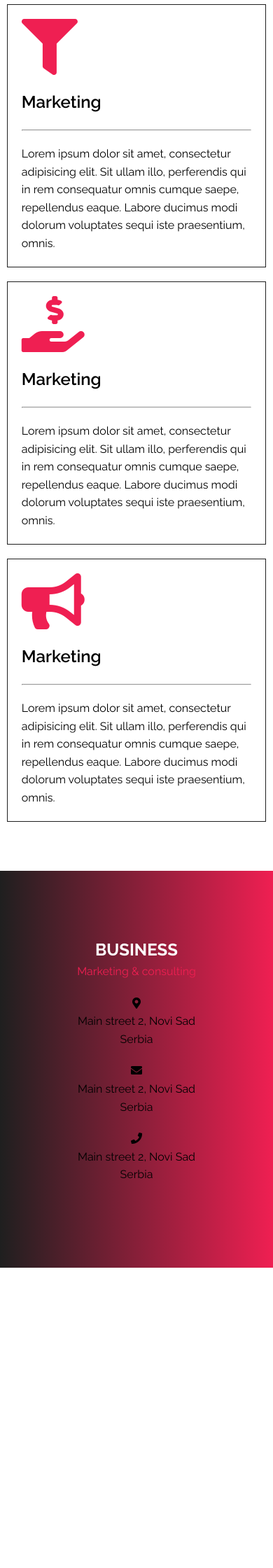
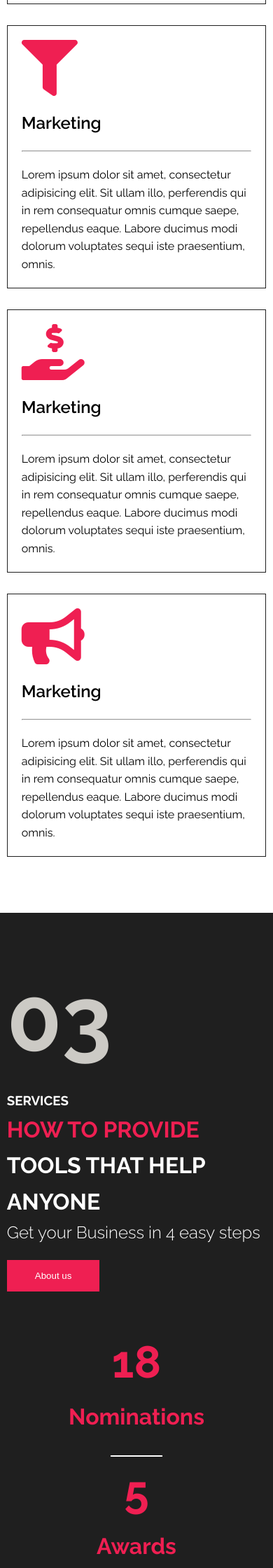
Before and after one commit to srdjanpetkovski/Business, a PHP site: page / in a window 390 px wide. Shown: the part 3760-6000 px from the top of the page at 70% size. Before the commit the page ends 5571 px from the top, so only its background shows below. Run offline with PHP 8.4, Linux system fonts and the light colour scheme; some libraries are stand-ins or nearby versions.

Commit message:
business responsive

```diff
--- a/index.php
+++ b/index.php
@@ -1,7 +1,7 @@
 <?php include "partials/header.php"; ?>
 
     <!-- header -->
-    <header>
+    <header class="mainHeader">
         <h1>Trusted and <br> professionals advisers</h1>
         <h3>For your business</h3>
         <p>Showcase your Profile to the world using online CV builder and Get Hired Faster</p>
@@ -83,4 +83,36 @@
         </article>
     </section>
 
+    <!-- business -->
+    <section class="business">
+        <header class="container headings">
+            <article>
+                <h2>03</h2>
+            </article>
+            <article>
+                <h3>SERVICES</h3>
+                <h2><span>HOW TO PROVIDE</span> TOOLS THAT HELP ANYONE</h2>
+                <h4>Get your Business in 4 easy steps</h4>
+                <button>About us</button>
+            </article>
+        </header>
+        <div class="container counter">
+            <div class="col">
+                <h2>18</h2>
+                <h4>Nominations</h4>
+                <hr>
+            </div>
+            <div class="col">
+                <h2>5</h2>
+                <h4>Awards</h4>
+                <hr>
+            </div>
+            <div class="col">
+                <h2>45</h2>
+                <h4>Agencies</h4>
+                <hr>
+            </div>
+        </div>
+    </section>
+
 <?php include "partials/footer.php"; ?>
--- a/scss/style.css
+++ b/scss/style.css
@@ -252,7 +252,7 @@ nav ul li:nth-child(6) a:hover {
 /*********************
 header
 *********************/
-header {
+.mainHeader {
   background-image: url("../img/header.jpg");
   background-position: center;
   background-size: cover;
@@ -277,7 +277,7 @@ header {
 }
 
 @media (max-width: 767px) {
-  header {
+  .mainHeader {
     text-align: left;
     padding: 35px;
     display: -webkit-box;
@@ -298,28 +298,28 @@ header {
   }
 }
 
-header h1 {
+.mainHeader h1 {
   font-size: 4rem;
   line-height: 1.3;
 }
 
 @media (max-width: 767px) {
-  header h1 {
+  .mainHeader h1 {
     font-size: 3rem;
   }
 }
 
-header h3 {
+.mainHeader h3 {
   color: #ef1f52;
   font-size: 2rem;
 }
 
-header p {
+.mainHeader p {
   font-size: 21px;
   color: #ef1f52;
 }
 
-header button {
+.mainHeader button {
   padding: 15px 40px;
   background: #ef1f52;
   color: #fff;
@@ -328,7 +328,7 @@ header button {
   cursor: pointer;
 }
 
-header button:hover {
+.mainHeader button:hover {
   background: #1f1f1f;
   -webkit-transition: 0.4s ease;
   transition: 0.4s ease;
@@ -474,6 +474,9 @@ services
           flex: 0 0 30%;
   border: 1px solid #1f1f1f;
   padding: 20px;
+  margin-bottom: 55px;
+  -webkit-transition: 0.4s ease;
+  transition: 0.4s ease;
 }
 
 @media (max-width: 767px) {
@@ -481,13 +484,11 @@ services
     -webkit-box-flex: 0;
         -ms-flex: 0 0 100%;
             flex: 0 0 100%;
-    margin-bottom: 20px;
+    margin-bottom: 30px;
   }
 }
 
 .services article:hover {
-  -webkit-transition: 0.4s ease;
-  transition: 0.4s ease;
   -webkit-transform: scale(1.1);
           transform: scale(1.1);
   -webkit-box-shadow: 0 0 20px #cccac5;
@@ -509,34 +510,92 @@ services
   margin-bottom: 20px;
 }
 
-.services article:nth-child(1) {
-  margin-bottom: 55px;
+/*********************
+business
+*********************/
+.business {
+  background: #1f1f1f;
+  color: #fff;
+}
+
+.business .headings button {
+  padding: 15px 40px;
+  background: #ef1f52;
+  color: #fff;
+  border: none;
+  margin-top: 20px;
+  cursor: pointer;
+}
+
+.business .headings button:hover {
+  background: #1f1f1f;
+  -webkit-transition: 0.4s ease;
+  transition: 0.4s ease;
+}
+
+.business .counter {
+  padding-bottom: 50px;
+  display: -webkit-box;
+  display: -ms-flexbox;
+  display: flex;
+  -ms-flex-wrap: wrap;
+      flex-wrap: wrap;
+  -webkit-box-pack: justify;
+      -ms-flex-pack: justify;
+          justify-content: space-between;
+  -webkit-box-align: center;
+      -ms-flex-align: center;
+          align-items: center;
+  -webkit-box-orient: horizontal;
+  -webkit-box-direction: normal;
+      -ms-flex-direction: row;
+          flex-direction: row;
+}
+
+.business .counter .col {
+  -webkit-box-flex: 0;
+      -ms-flex: 0 0 30%;
+          flex: 0 0 30%;
+  color: #ef1f52;
+  display: -webkit-box;
+  display: -ms-flexbox;
+  display: flex;
+  -ms-flex-wrap: wrap;
+      flex-wrap: wrap;
+  -webkit-box-pack: center;
+      -ms-flex-pack: center;
+          justify-content: center;
+  -webkit-box-align: center;
+      -ms-flex-align: center;
+          align-items: center;
+  -webkit-box-orient: vertical;
+  -webkit-box-direction: normal;
+      -ms-flex-direction: column;
+          flex-direction: column;
 }
 
 @media (max-width: 767px) {
-  .services article:nth-child(1) {
-    margin-bottom: 20px;
+  .business .counter .col {
+    -webkit-box-flex: 0;
+        -ms-flex: 0 0 100%;
+            flex: 0 0 100%;
   }
 }
 
-.services article:nth-child(2) {
-  margin-bottom: 55px;
+.business .counter .col h2 {
+  font-size: 4rem;
 }
 
-@media (max-width: 767px) {
-  .services article:nth-child(2) {
-    margin-bottom: 20px;
-  }
+.business .counter .col h4 {
+  font-size: 2rem;
+  margin-bottom: 30px;
 }
 
-.services article:nth-child(3) {
-  margin-bottom: 55px;
-}
-
-@media (max-width: 767px) {
-  .services article:nth-child(3) {
-    margin-bottom: 20px;
-  }
+.business .counter .col hr {
+  width: 20%;
+  border: none;
+  height: 2px;
+  background: #fff;
 }
 
 /*********************
--- a/scss/style.scss
+++ b/scss/style.scss
@@ -168,7 +168,7 @@ nav {
 /*********************
 header
 *********************/
-header {
+.mainHeader {
     background-image: url("../img/header.jpg");
     background-position: center;
     background-size: cover;
@@ -258,12 +258,13 @@ services
         flex: 0 0 30%;
         border: 1px solid $black;
         padding: 20px;
+        margin-bottom: 55px;
+        transition: $transition;
         @media (max-width:767px) {
             flex: 0 0 100%;
-            margin-bottom: 20px;
+            margin-bottom: 30px;
         }
         &:hover {
-            transition: $transition;
             transform: scale(1.1);
             box-shadow: 0 0 20px $boxShadow;
         }
@@ -280,22 +281,43 @@ services
             margin-bottom: 20px;
         }
     }
-    article:nth-child(1) {
-        margin-bottom: 55px;
-        @media (max-width:767px) {
-            margin-bottom: 20px;
+}
+
+/*********************
+business
+*********************/
+.business {
+
+    background: $black;
+    color: $white;
+    .headings {
+        button {
+            @include btn;
         }
     }
-    article:nth-child(2) {
-        margin-bottom: 55px;
-        @media (max-width:767px) {
-            margin-bottom: 20px;
-        }
-    }
-    article:nth-child(3) {
-        margin-bottom: 55px;
-        @media (max-width:767px) {
-            margin-bottom: 20px;
+    .counter {
+        padding-bottom: 50px;
+        @include flex(space-between, center, row);
+        .col {
+            flex: 0 0 30%;
+            color: $pink;
+            @include flex(center, center, column);
+            @media (max-width:767px) {
+                flex: 0 0 100%;
+            }
+            h2 {
+                font-size: 4rem;
+            }
+            h4 {
+                font-size: 2rem;
+                margin-bottom: 30px;
+            }
+            hr {
+                width: 20%;
+                border: none;
+                height: 2px;
+                background: $white;
+            }
         }
     }
 }
```
Also changed, not shown: 1 other file.
